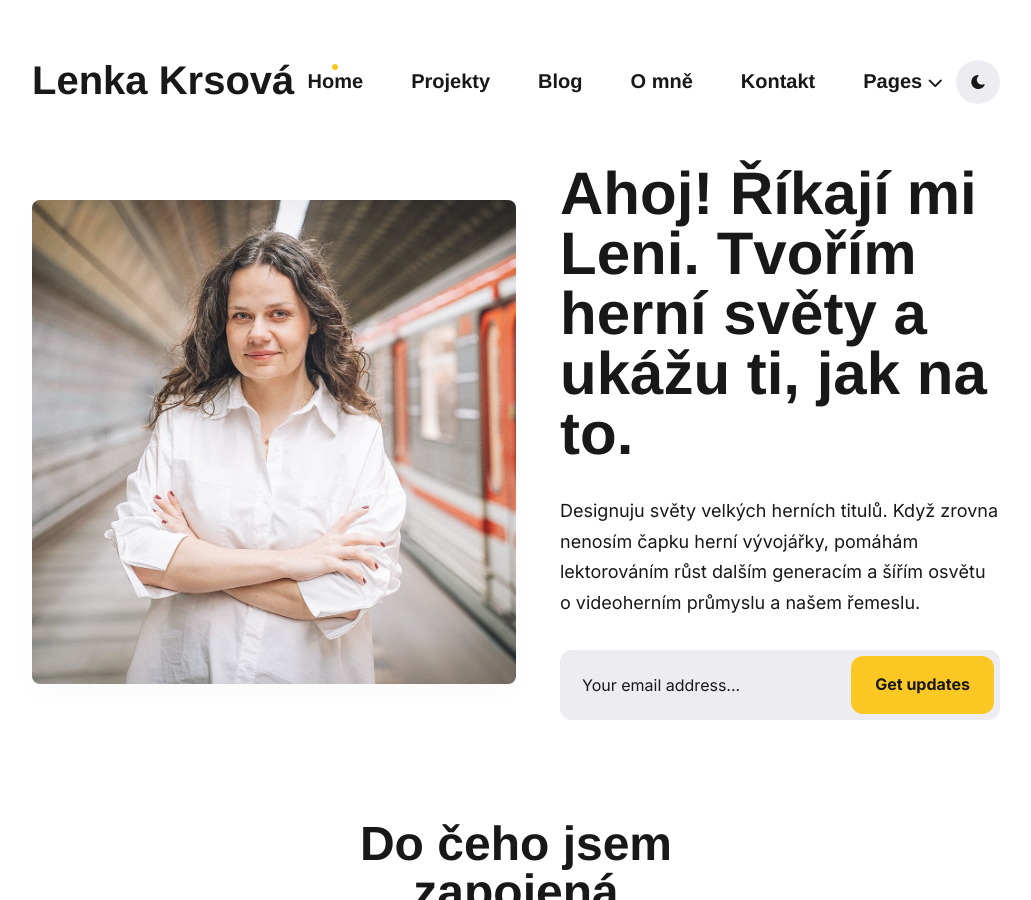
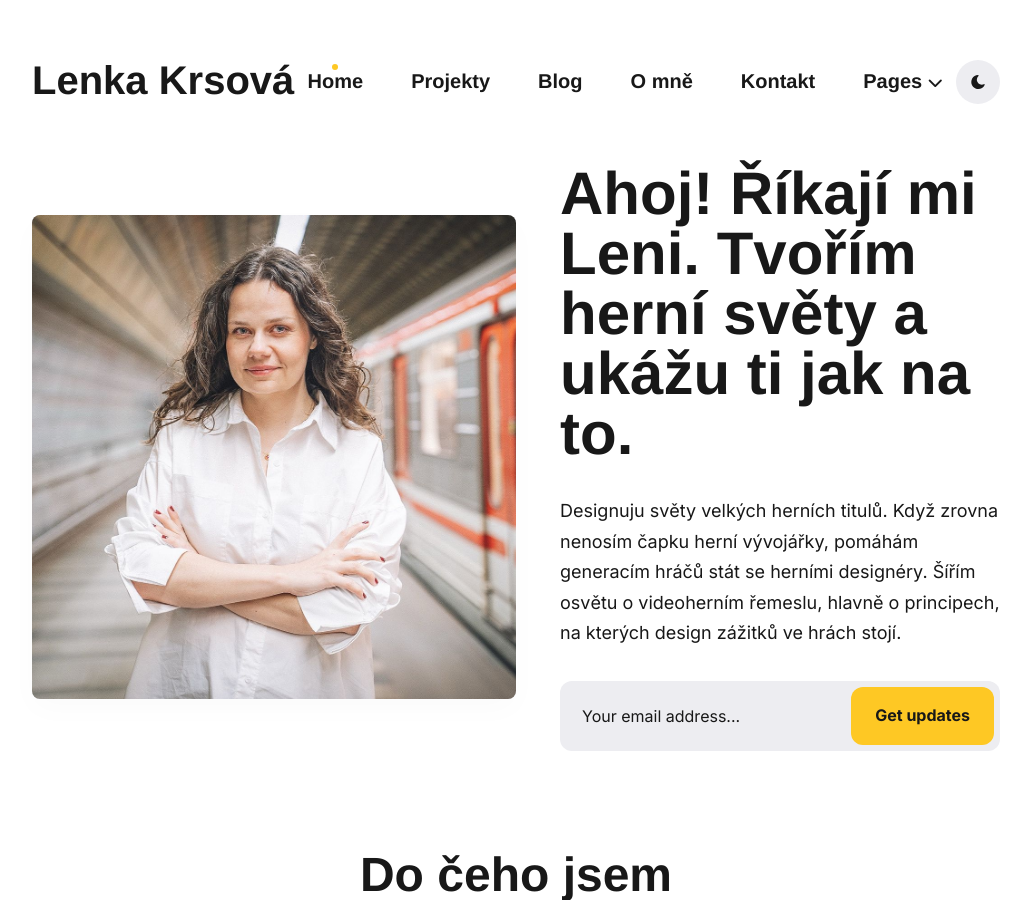
Before and after one commit to lkrsova/lenkakrsova.cz, a Jekyll site: the page built from index.html, in a window 1280 px wide and 900 px high. Shown: the whole window, without its empty margins (124-1155 px from the left). Built offline with Jekyll 4.4.1, drawn with Linux system fonts in a browser that asks for light colours; some web fonts are replaced.

Commit message:
Update settings.yml

```diff
--- a/_data/settings.yml
+++ b/_data/settings.yml
@@ -47,8 +47,8 @@
 #-------------------------------
 # Hero Settings
 hero:
-  hero__title: Ahoj! Říkají mi Leni. Tvořím herní světy a ukážu ti, jak na to.
-  hero__description: Designuju světy velkých herních titulů. Když zrovna nenosím čapku herní vývojářky, pomáhám lektorováním růst dalším generacím a šířím osvětu o videoherním průmyslu a našem řemeslu.
+  hero__title: Ahoj! Říkají mi Leni. Tvořím herní světy a ukážu ti jak na to.
+  hero__description: Designuju světy velkých herních titulů. Když zrovna nenosím čapku herní vývojářky, pomáhám generacím hráčů stát se herními designéry. Šířím osvětu o videoherním řemeslu, hlavně o principech, na kterých design zážitků ve hrách stojí.
   hero__image: '/images/01-1-hero.jpg'
 
 
```
